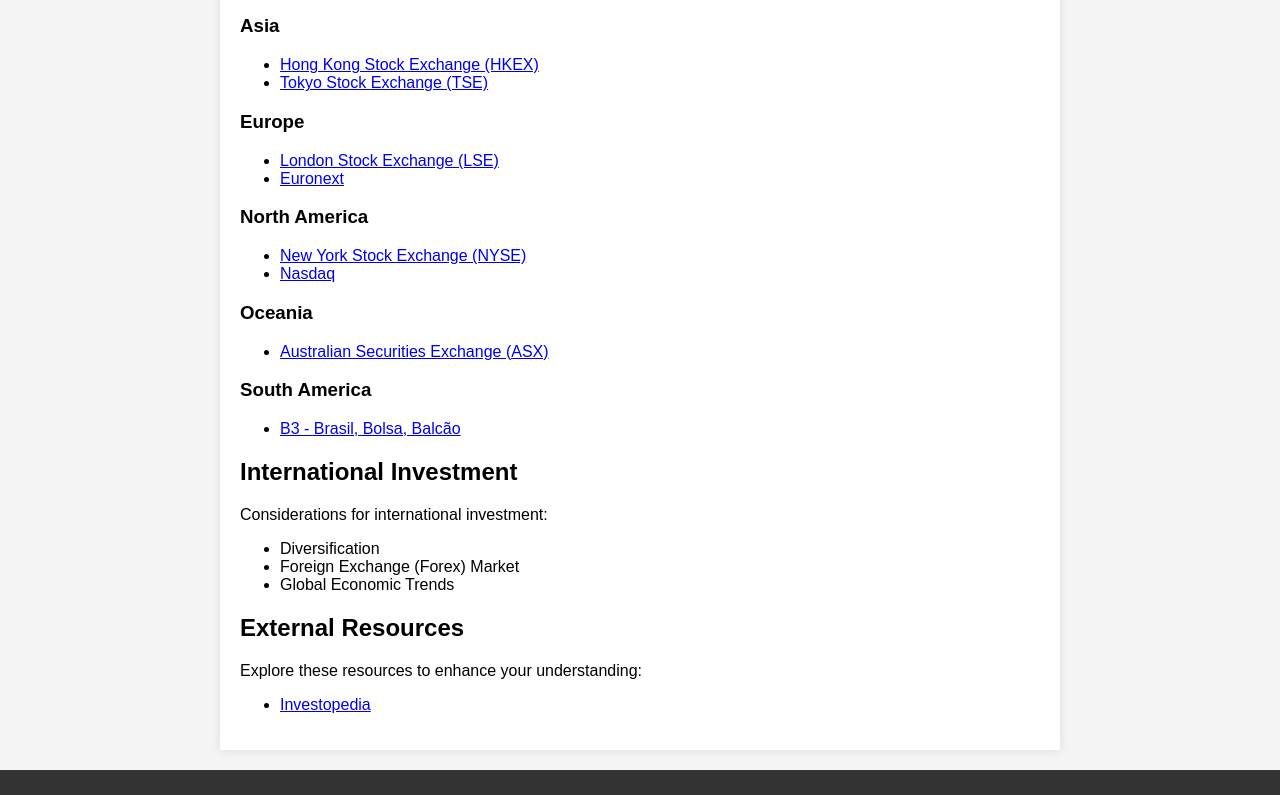
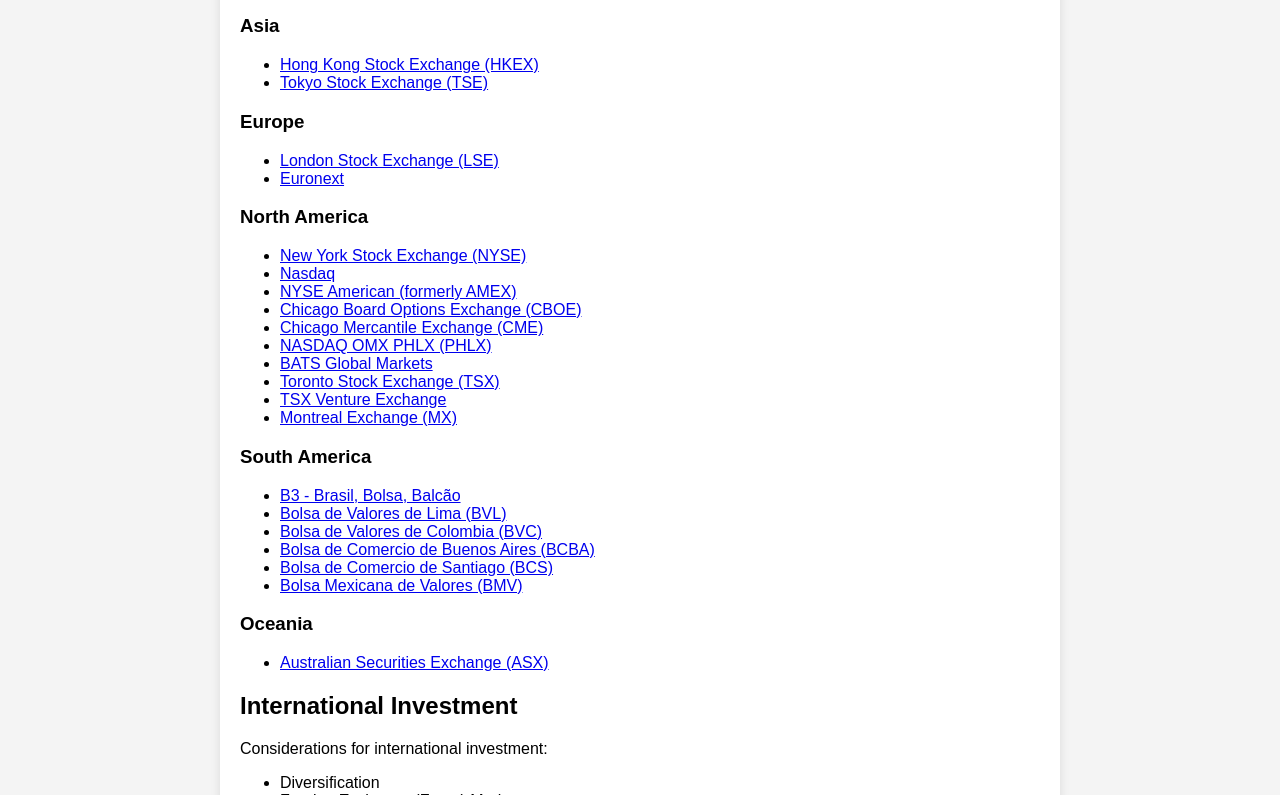
Before and after one commit to uncommon29/uncommon29, a plain HTML site: page index.html in a window 1280 px wide. Shown: the part 526-1321 px from the top of the page. Drawn offline with Linux system fonts and the light colour scheme.

Commit message:
Update index.html

```diff
--- a/index.html
+++ b/index.html
@@ -54,10 +54,28 @@
 
             <h3>North America</h3>
             <ul>
-                <li><a href="https://www.nyse.com/"target="_blank">New York Stock Exchange (NYSE)</a></li>
-                <li><a href="https://www.nasdaq.com/"target="_blank">Nasdaq</a></li>
-                <!-- Add more North American stock exchanges -->
+                <li><a href="https://www.nyse.com/" target="_blank">New York Stock Exchange (NYSE)</a></li>
+                <li><a href="https://www.nasdaq.com/" target="_blank">Nasdaq</a></li>
+                <li><a href="https://www.nyse.com/markets/nyse-american" target="_blank">NYSE American (formerly AMEX)</a></li>
+                <li><a href="https://www.cboe.com/" target="_blank">Chicago Board Options Exchange (CBOE)</a></li>
+                <li><a href="https://www.cmegroup.com/" target="_blank">Chicago Mercantile Exchange (CME)</a></li>
+                <li><a href="https://www.nasdaqtrader.com/Trader.aspx?id=PHLX" target="_blank">NASDAQ OMX PHLX (PHLX)</a></li>
+                <li><a href="https://www.batstrading.com/" target="_blank">BATS Global Markets</a></li>
+                <li><a href="https://www.tsx.com/" target="_blank">Toronto Stock Exchange (TSX)</a></li>
+                <li><a href="https://www.tsxventure.com/" target="_blank">TSX Venture Exchange</a></li>
+                <li><a href="https://www.m-x.ca/" target="_blank">Montreal Exchange (MX)</a></li>
             </ul>
+
+            <h3>South America</h3>
+            <ul>
+                <li><a href="http://www.b3.com.br/" target="_blank">B3 - Brasil, Bolsa, Balcão</a></li>
+                <li><a href="https://www.bvl.com.pe/" target="_blank">Bolsa de Valores de Lima (BVL)</a></li>
+                <li><a href="https://www.bvc.com.co/" target="_blank">Bolsa de Valores de Colombia (BVC)</a></li>
+                <li><a href="https://www.bcba.sba.com.ar/" target="_blank">Bolsa de Comercio de Buenos Aires (BCBA)</a></li>
+                <li><a href="https://www.bolsadesantiago.com/" target="_blank">Bolsa de Comercio de Santiago (BCS)</a></li>
+                <li><a href="https://www.bmv.com.mx/" target="_blank">Bolsa Mexicana de Valores (BMV)</a></li>
+            </ul>
+
 
             <h3>Oceania</h3>
             <ul>
@@ -65,11 +83,7 @@
                 <!-- Add more Oceania stock exchanges -->
             </ul>
 
-            <h3>South America</h3>
-            <ul>
-                <li><a href="http://www.b3.com.br/"target="_blank">B3 - Brasil, Bolsa, Balcão</a></li>
-                <!-- Add more South American stock exchanges -->
-            </ul>
+
         </section>
 
         <section id="international-investment"target="_blank">
```
